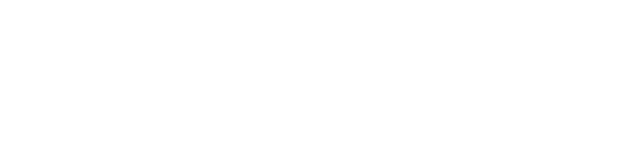
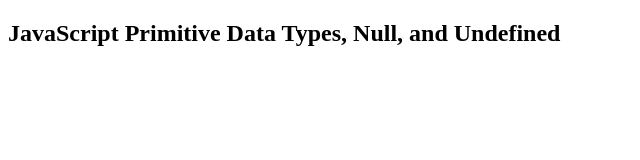
Before and after one commit to nhbjr29/Introduction-to-Programming-Using-JavaScript, a plain HTML site: page Introduction to Programming Using JavaScript/Working with Primitive Data Types/Working with Primitive Data Types/index.html in a window 1280 px wide. Shown: the whole page, without its empty margins (0-640 px from the left). Drawn offline with Linux system fonts and the light colour scheme.

Commit message:
First commit

```diff
--- a/Introduction to Programming Using JavaScript/Working with Primitive Data Types/Working with Primitive Data Types/index.html
+++ b/Introduction to Programming Using JavaScript/Working with Primitive Data Types/Working with Primitive Data Types/index.html
@@ -2,11 +2,13 @@
 <html lang="en">
 <head>
     <meta charset="UTF-8">
-    <meta http-equiv="X-UA-Compatible" content="IE=edge">
+    <meta http-equiv="X-UA-Compatible">
     <meta name="viewport" content="width=device-width, initial-scale=1.0">
     <title>Data types</title>
 </head>
 <body>
-
+    <div>
+        <h2>JavaScript Primitive Data Types, Null, and Undefined</h2>
+</div>
 </body>
 </html>
```
